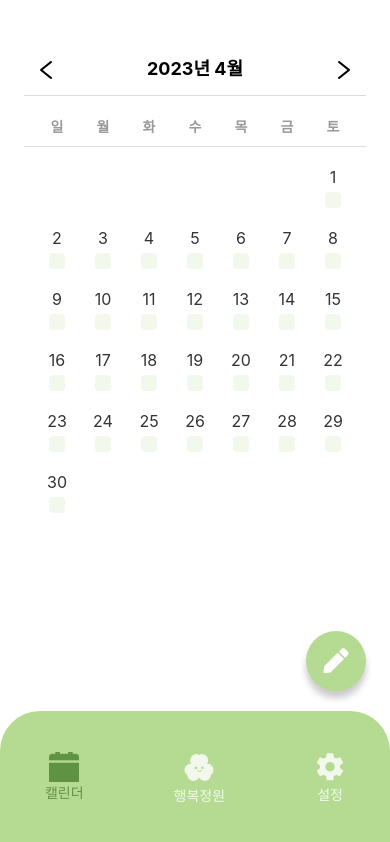
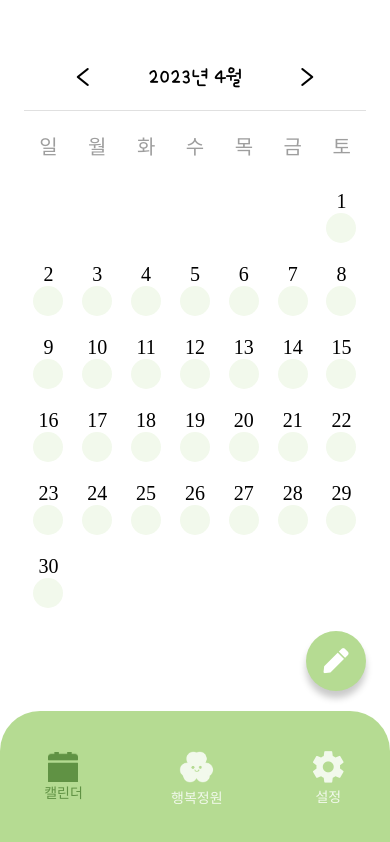
Before and after one commit to rladpwl0512/happy-garden, a React Native app: screen /Home in a window 390 px wide. Built offline with nearby package versions, Linux system fonts and the light colour scheme.

Commit message:
style: 캘린더 스타일 리팩터링

```diff
--- a/components/Calendar.js
+++ b/components/Calendar.js
@@ -2,6 +2,7 @@ import React, { useState } from "react";
 import { View, Text, TouchableOpacity, StyleSheet } from "react-native";
 import { AntDesign } from "@expo/vector-icons";
 import moment from "moment";
+import colors from "../styles/theme";
 
 const Calendar = ({ width = "100%" }) => {
   const [currentDate, setCurrentDate] = useState(moment());
@@ -13,7 +14,7 @@ const Calendar = ({ width = "100%" }) => {
         <TouchableOpacity onPress={prevMonth}>
           <AntDesign name="left" size={24} color="black" />
         </TouchableOpacity>
-        <Text style={styles.monthYear}>{monthYear}</Text>
+        <Text style={styles.point}>{monthYear}</Text>
         <TouchableOpacity onPress={nextMonth}>
           <AntDesign name="right" size={24} color="black" />
         </TouchableOpacity>
@@ -26,7 +27,7 @@ const Calendar = ({ width = "100%" }) => {
     return (
       <View style={styles.daysOfWeek}>
         {daysOfWeek.map((day, index) => (
-          <Text key={index} style={styles.dayOfWeek}>
+          <Text key={index} style={[styles.dayOfWeek, styles.normal]}>
             {day}
           </Text>
         ))}
@@ -53,7 +54,9 @@ const Calendar = ({ width = "100%" }) => {
             <View key={index} style={styles.day}>
               {isCurrentMonth && (
                 <>
-                  <Text style={styles.date}>{date.date()}</Text>
+                  <Text style={(styles.date, styles.normal)}>
+                    {date.date()}
+                  </Text>
                   <View style={styles.circle} />
                 </>
               )}
@@ -82,6 +85,14 @@ const Calendar = ({ width = "100%" }) => {
 };
 
 const styles = StyleSheet.create({
+  point: {
+    fontFamily: "point",
+    fontSize: 20,
+  },
+  normal: {
+    fontFamily: "normal",
+    fontSize: 20,
+  },
   container: {
     backgroundColor: "#fff",
     borderRadius: 10,
@@ -89,29 +100,20 @@ const styles = StyleSheet.create({
   },
   header: {
     flexDirection: "row",
-    justifyContent: "space-between",
+    justifyContent: "space-around",
     alignItems: "center",
-    padding: 10,
-    borderBottomColor: "#ddd",
+    padding: 20,
+    borderBottomColor: colors.GRAY_300,
     borderBottomWidth: 1,
-  },
-  monthYear: {
-    fontSize: 18,
-    fontWeight: "bold",
-    marginBottom: 5,
   },
   daysOfWeek: {
     flexDirection: "row",
     justifyContent: "space-between",
-    paddingHorizontal: 10,
-    borderBottomColor: "#ddd",
-    borderBottomWidth: 1,
+    // paddingHorizontal: 10,
     marginTop: 10,
   },
   dayOfWeek: {
-    fontSize: 14,
-    fontWeight: "bold",
-    color: "#999",
+    color: colors.GRAY_500,
     marginVertical: 10,
     flex: 1,
     textAlign: "center",
@@ -119,7 +121,7 @@ const styles = StyleSheet.create({
   days: {
     flexDirection: "row",
     flexWrap: "wrap",
-    paddingHorizontal: 10,
+    // paddingHorizontal: 10,
     marginTop: 10,
   },
   day: {
@@ -128,15 +130,13 @@ const styles = StyleSheet.create({
     paddingVertical: 10,
   },
   date: {
-    fontSize: 16,
-    color: "#333",
-    marginBottom: 5,
+    color: colors.BLACK,
   },
   circle: {
-    width: 16,
-    height: 16,
-    borderRadius: 4,
-    backgroundColor: "#F2F9EC",
+    width: 30,
+    height: 30,
+    borderRadius: 50,
+    backgroundColor: colors.PRIMARY_50,
   },
 });
 
--- a/screens/HomeScreen.js
+++ b/screens/HomeScreen.js
@@ -56,7 +56,7 @@ function HomeScreen({ navigation }) {
         </View>
 
         <View style={styles.iconContainer}>
-          <Ionicons name="settings-sharp" size={30} color={colors.PRIMARY_50} />
+          <Ionicons name="settings-sharp" size={35} color={colors.PRIMARY_50} />
           <Text
             style={[
               styles.normal,
@@ -128,8 +128,8 @@ const styles = StyleSheet.create({
   },
 
   happyGardenIcon: {
-    width: 35,
-    height: 35,
+    width: 40,
+    height: 40,
   },
 
   iconContainer: {
```
